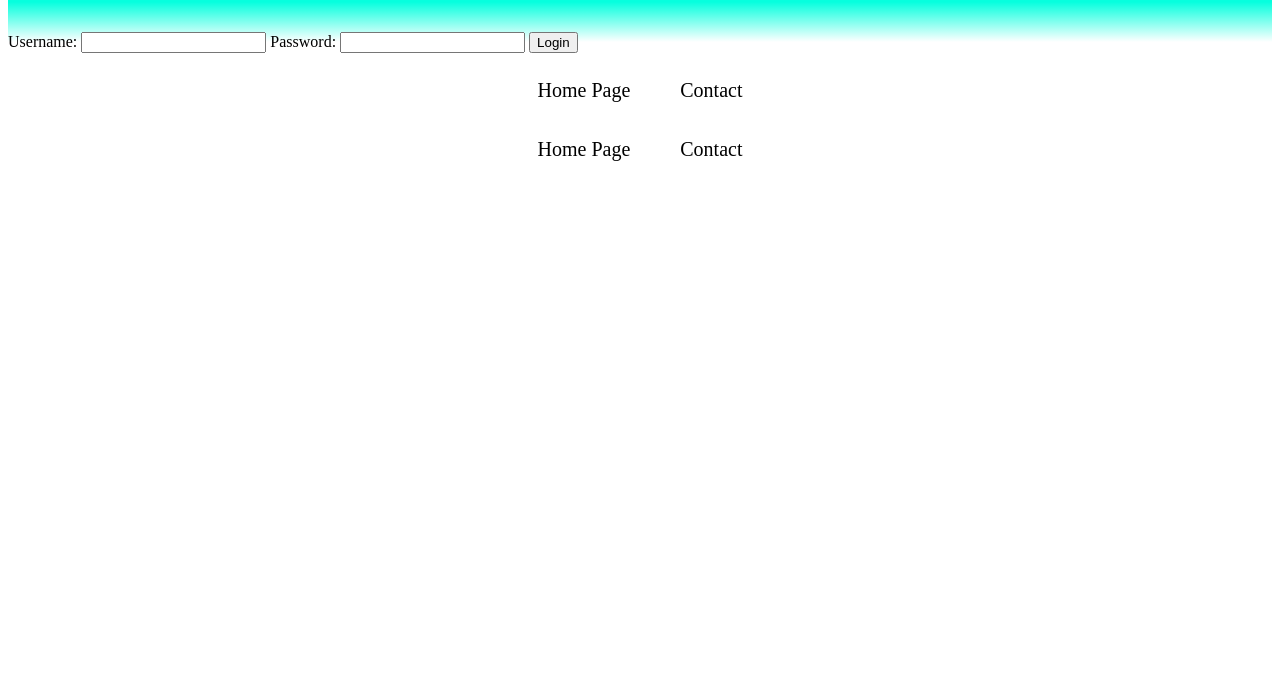
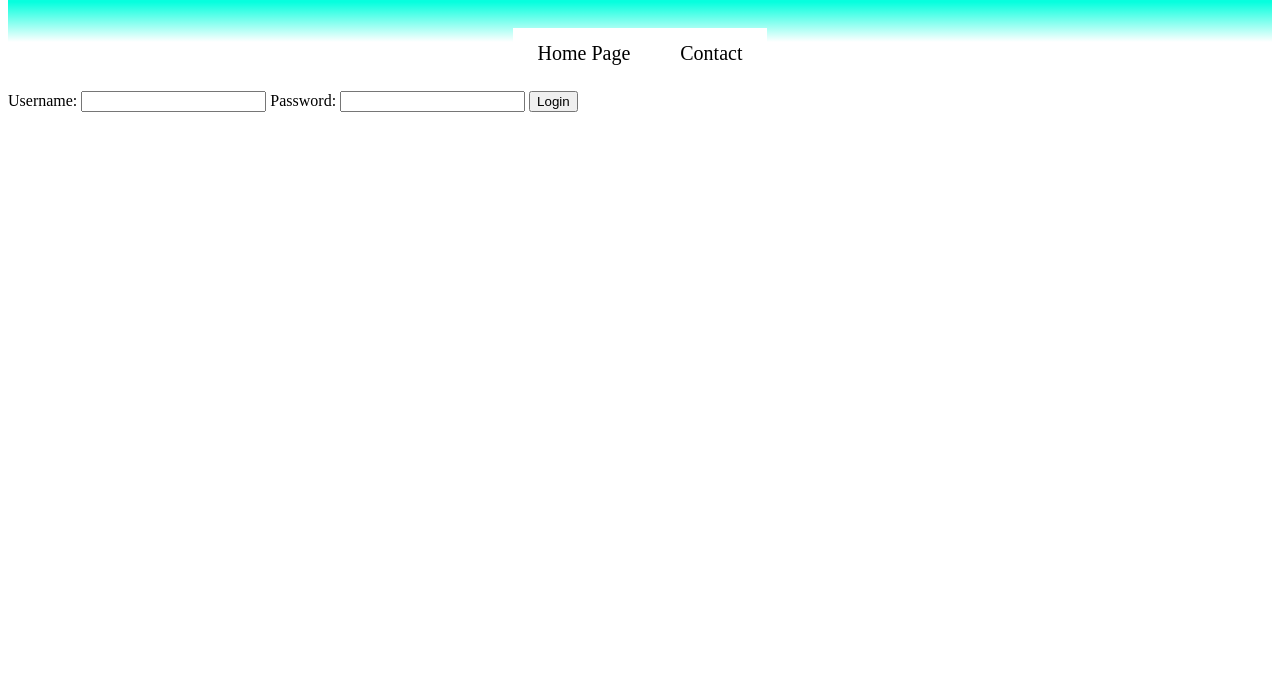
Before and after one commit to Melman1101/manage-your-food, a plain HTML site: page about.html in a window 1280 px wide. Shown: the part 125-800 px from the top of the page. Drawn offline with Linux system fonts and the light colour scheme.

Commit message:
update nav

```diff
--- a/about.html
+++ b/about.html
@@ -8,6 +8,12 @@
       <link rel="icon" href="">
         <header>
             <h1>Track your sugar levels</h1>
+            <nav>
+                <ul class="navLink">
+                    <li><a href="index.html">Home Page</a></li>
+                    <li><a href="contact.html">Contact</a></li>
+                </ul>
+            </nav>
             <form action="login.php" method="post">
                 <label for="username">Username:</label>
                 <input type="text" id="username" name="username" required>
@@ -15,18 +21,6 @@
                 <input type="password" id="password" name="password" required>
                 <button type="submit">Login</button>
             </form>
-            <nav>
-                <ul class="navLink">
-                    <li><a href="index.html">Home Page</a></li>
-                    <li><a href="contact.html">Contact</a></li>
-                </ul>
-            </nav>
         </header>
     </head>
     <body>
-        <nav>
-            <ul class="navLink">
-                <li><a href="index.html">Home Page</a></li>
-                <li><a href="contact.html">Contact</a></li>
-            </ul>
-        </nav>
```
